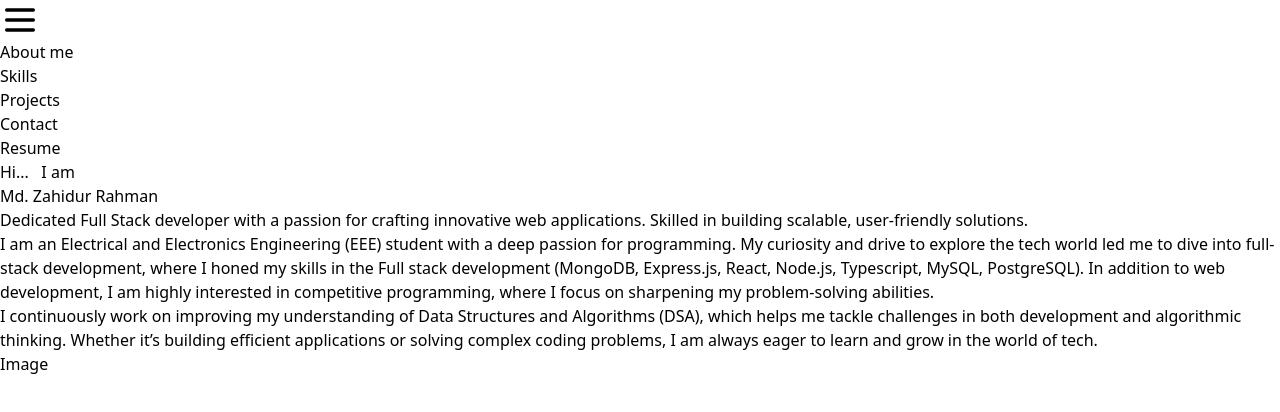
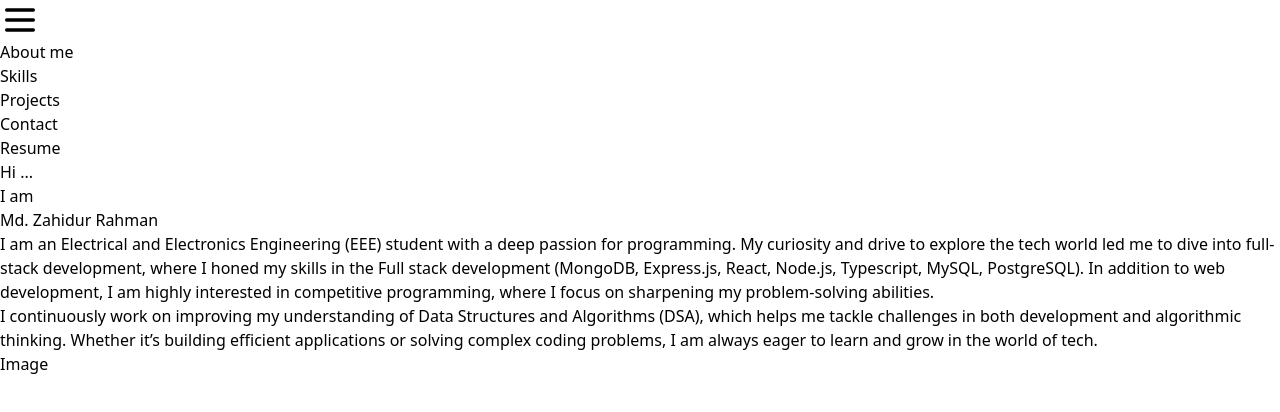
Before and after one commit to zahidtdx61/portfolio, a React (Vite) app: page / in a window 1280 px wide. Shown: the top 412 px of the page. Built offline with nearby package versions, Linux system fonts and the light colour scheme.

Commit message:
added typewriter on about me

```diff
--- a/package.json
+++ b/package.json
@@ -24,6 +24,7 @@
     "react-icons": "^5.3.0",
     "react-router-dom": "^6.22.3",
     "react-scroll": "^1.9.0",
+    "react-simple-typewriter": "^5.0.1",
     "sort-by": "^0.0.2"
   },
   "devDependencies": {
--- a/src/components/AboutMe/AboutMe.jsx
+++ b/src/components/AboutMe/AboutMe.jsx
@@ -1,14 +1,30 @@
+import HeadingTypeWriter from "../HeadingTypeWriter/HeadingTypeWriter";
+
 const AboutMe = () => {
+  const introMsg1 = ["Hi ..."];
+  const introMsg2 = ["I am"];
+  const introMsg3 = ["Md. Zahidur Rahman"];
+
   return (
-    <div id="about-me" className="h-screen w-full lg:max-w-screen-xl mx-auto pt-16 flex flex-col lg:flex-row">
+    <div
+      id="about-me"
+      className="h-screen w-full lg:max-w-screen-xl mx-auto pt-16 flex flex-col lg:flex-row"
+    >
       <div className="w-1/2">
-        <div className="text-4xl">
-          Hi... &nbsp; I am <br /> Md. Zahidur Rahman
-        </div>
-        <div className="mt-8 text-xl">
-          Dedicated Full Stack developer with a passion for crafting innovative
-          web applications. Skilled in building scalable, user-friendly
-          solutions.
+        <div>
+          <div>
+            <div className="text-5xl h-12">
+              <HeadingTypeWriter sentences={introMsg1} />
+            </div>
+
+            <div className="text-5xl h-12">
+              <HeadingTypeWriter sentences={introMsg2} />
+            </div>
+
+            <div className="text-5xl h-12">
+              <HeadingTypeWriter sentences={introMsg3} />
+            </div>
+          </div>
         </div>
         <div className="mt-8 text-lg">
           <p>
@@ -29,9 +45,7 @@ const AboutMe = () => {
           </p>
         </div>
       </div>
-      <div className="w-1/2 bg-gray-400">
-        Image
-      </div>
+      <div className="w-1/2 bg-gray-400">Image</div>
     </div>
   );
 };
--- /dev/null
+++ b/src/components/HeadingTypeWriter/HeadingTypeWriter.jsx
@@ -0,0 +1,21 @@
+import { useTypewriter } from "react-simple-typewriter";
+import PropTypes from "prop-types";
+
+const HeadingTypeWriter = ({ sentences }) => {
+  const [text] = useTypewriter({
+    words: [...sentences],
+    loop: 0,
+  });
+
+  return (
+    <div className="App">
+      <span>{text}</span>
+    </div>
+  );
+};
+
+HeadingTypeWriter.propTypes = {
+  sentences: PropTypes.array,
+};
+
+export default HeadingTypeWriter;
```
Also changed, not shown: 1 other file (tests, documents, lock files or other folders).
